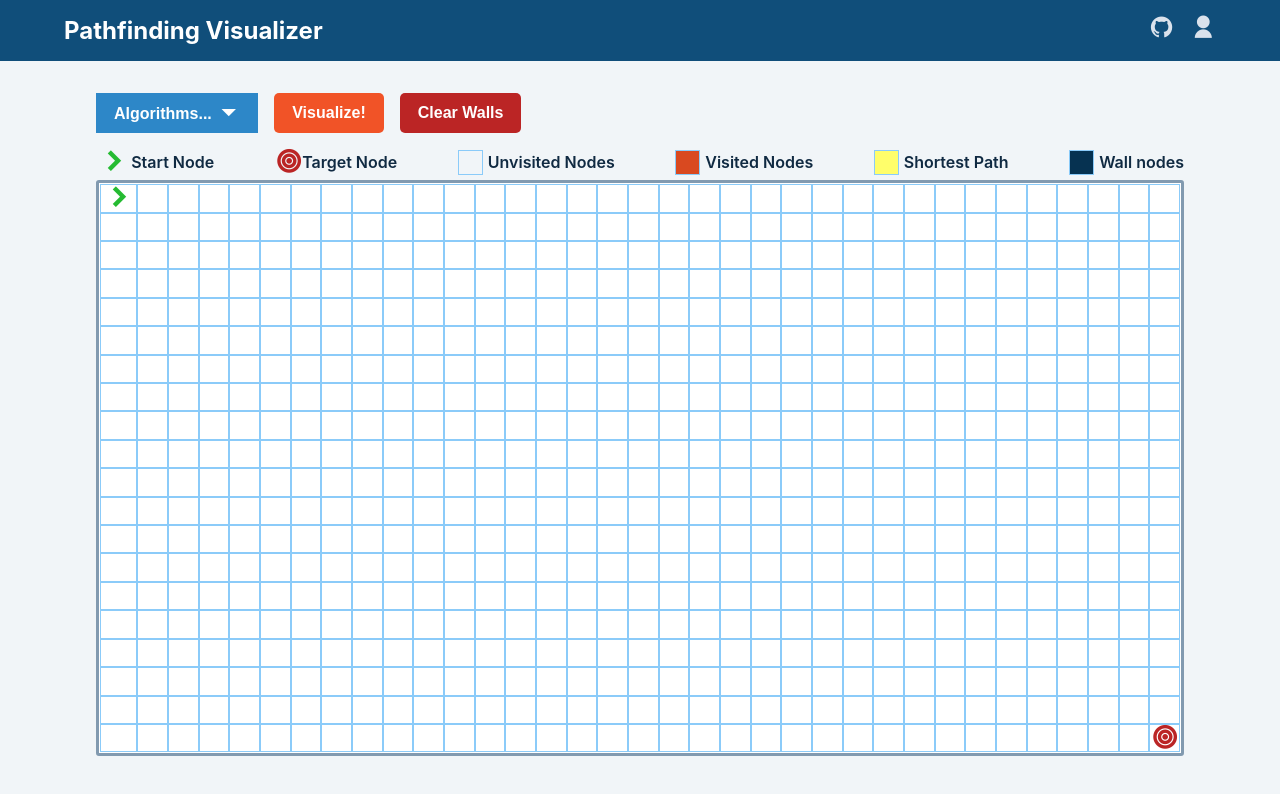
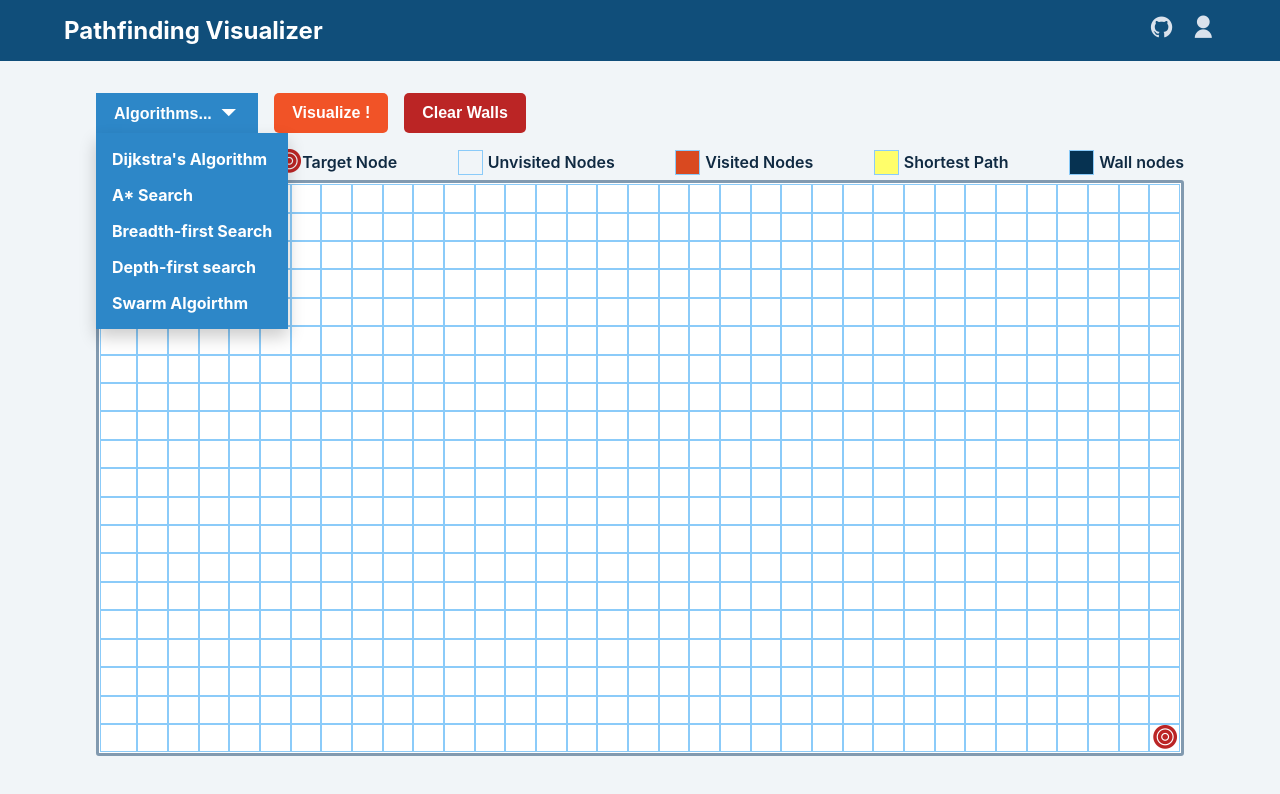
Before and after one commit to andrewphm/pathfinding, a React (Create React App) app: page / in a window 1280 px wide. Both pictures are taken after a click on the button "Algorithms...". Shown: the top 794 px of the page. Built offline with nearby package versions, Linux system fonts and the light colour scheme.

Commit message:
Add state to algo list. Add on click functionality. Dynamically change Visualize button based on algo chosen

```diff
--- a/src/components/Grid/index.js
+++ b/src/components/Grid/index.js
@@ -1,4 +1,4 @@
-import React, { useReducer } from "react";
+import React, { useReducer, useState } from "react";
 
 /* clear walls */
 export const clearWalls = (row, col) => {
@@ -15,9 +15,21 @@ export const clearWalls = (row, col) => {
 let row = 20;
 let col = 35;
 
+const reducer = (state, action) => {
+  if (action.type === "MOUSEDOWN") {
+    console.log("reducer firing");
+    state.isMouseDown = true;
+    return state;
+  }
+  if (action.type === "MOUSEUP") {
+    console.log("reducer firing");
+    state.isMouseDown = false;
+    return state;
+  }
+};
+
 const Grid = () => {
   // Set up state management for nodes
-
   const initialGridArr = (row, col) => {
     const defaultState = { nodes: [], isMouseDown: false };
     for (let x = 0; x < row; x++) {
@@ -42,22 +54,8 @@ const Grid = () => {
   root.style.setProperty("--grid-rows", row);
   root.style.setProperty("--grid-columns", col);
 
-  const reducer = (state, action) => {
-    if (action.type === "MOUSEDOWN") {
-      console.log("reducer firing");
-      state.isMouseDown = true;
-      console.log(state);
-      return state;
-    }
-    if (action.type === "MOUSEUP") {
-      console.log("reducer firing");
-      state.isMouseDown = false;
-      console.log(state);
-      return state;
-    }
-  };
-
   const [state, dispatch] = useReducer(reducer, initialGridArr(row, col));
+  const [algo, setAlgo] = useState("");
 
   /* Mouse event handlers */
   const handleMouseDown = (target) => {
@@ -81,22 +79,42 @@ const Grid = () => {
     }
   };
 
+  const handleListClick = (event) => {
+    const algoList = document.querySelector(".algo-list");
+    algoList.classList.toggle("show-menu");
+    console.log(algoList);
+    setAlgo(event.target.innerText);
+  };
+
   return (
     <section className="grid-container">
       <div className="grid-buttons">
         <div className="algo-menu">
-          <button className="btn">
-            Algorithms... <i class="ri-arrow-down-s-fill ri-lg algo-icon"></i>
+          <button
+            className="btn"
+            onClick={() => {
+              const algoList = document.querySelector(".algo-list");
+              algoList.classList.toggle("show-menu");
+            }}
+          >
+            Algorithms...{" "}
+            <i className="ri-arrow-down-s-fill ri-lg algo-icon"></i>
           </button>
           <ul className="algo-list">
-            <li>Dijkstra's Algorithm</li>
-            <li>A* Search</li>
-            <li>Breadth-first Search</li>
-            <li>Depth-first search</li>
-            <li>Swarm Algoirthm</li>
+            <li onClick={(event) => handleListClick(event)}>
+              Dijkstra's Algorithm
+            </li>
+            <li onClick={(event) => handleListClick(event)}>A* Search</li>
+            <li onClick={(event) => handleListClick(event)}>
+              Breadth-first Search
+            </li>
+            <li onClick={(event) => handleListClick(event)}>
+              Depth-first search
+            </li>
+            <li onClick={(event) => handleListClick(event)}>Swarm Algoirthm</li>
           </ul>
         </div>
-        <button className="btn visualize-btn">Visualize!</button>
+        <button className="btn visualize-btn">Visualize {algo}!</button>
         <button
           className="clear-btn btn"
           onClick={() => {
--- a/src/components/Header.js
+++ b/src/components/Header.js
@@ -10,10 +10,10 @@ const Header = () => {
           href="https://github.com/andrewphm/pathfinding"
           rel="noreferrer"
         >
-          <i class="ri-github-fill ri-lg"></i>
+          <i className="ri-github-fill ri-lg"></i>
         </a>
         <a target="_blank" href="https://andrewpham.ca" rel="noreferrer">
-          <i class="ri-user-fill ri-lg"></i>
+          <i className="ri-user-fill ri-lg"></i>
         </a>
       </div>
     </header>
--- a/src/index.css
+++ b/src/index.css
@@ -106,10 +106,6 @@ header {
   color: var(--clr-grey-9);
 }
 
-.links a:hover {
-  color: var(--clr-grey-5);
-}
-
 nav {
   display: flex;
 }
@@ -141,9 +137,6 @@ nav {
 .grid-buttons {
   display: flex;
 }
-.algo-menu:hover .algo-list {
-  display: block;
-}
 .algo-list {
   display: none;
   position: absolute;
@@ -151,6 +144,7 @@ nav {
   background-color: var(--clr-primary-4);
   transition: var(--transition);
   box-shadow: 0px 8px 16px 0px rgba(0, 0, 0, 0.2);
+  padding: 0.5rem 0;
 }
 .algo-list li {
   color: white;
@@ -159,7 +153,10 @@ nav {
   cursor: pointer;
 }
 .algo-list li:hover {
-  background-color: var(--clr-grey-4);
+  background-color: var(--clr-primary-3);
+}
+.show-menu {
+  display: block;
 }
 
 /* Visualize button */
```
